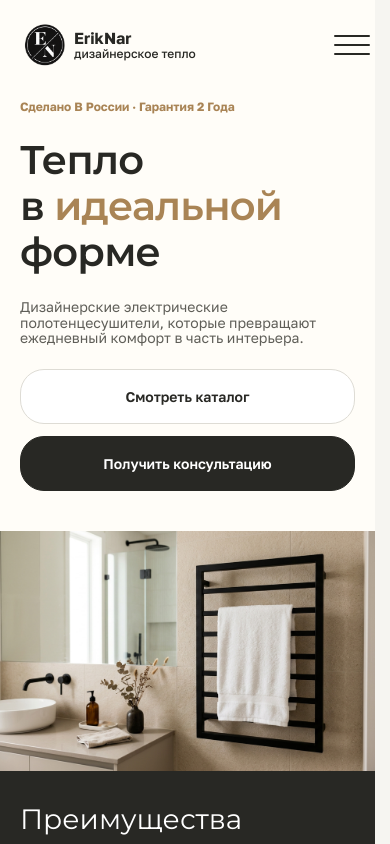
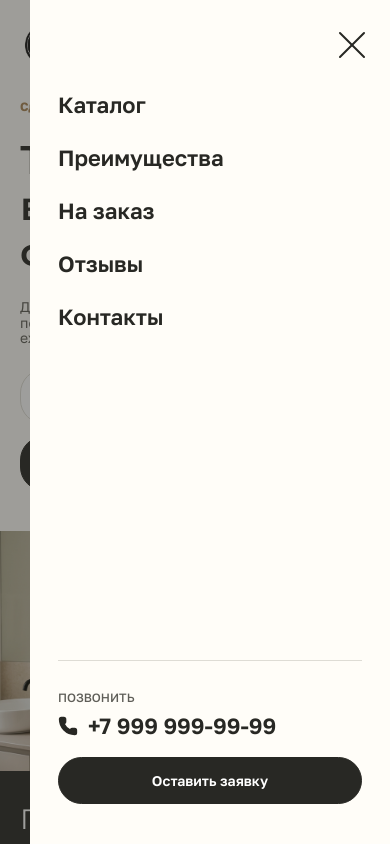
Before and after one commit to sonaCEO/ErikNar, a React (Vite) app in the folder apps/frontend/: page / in a window 390 px wide. Both pictures are taken after a click on the button "Открыть меню". Shown: the top 844 px of the page. Built offline with nearby package versions, Linux system fonts and the light colour scheme.

Commit message:
upd: create burger menu

```diff
--- a/apps/frontend/src/components/global/header/header.jsx
+++ b/apps/frontend/src/components/global/header/header.jsx
@@ -1,35 +1,84 @@
+import {useState} from "react";
 import clsx from "clsx";
+import {Phone} from "lucide-react";
+import {RemoveScroll} from "react-remove-scroll";
 import {useHeaderScroll} from "../../../hooks/use-header-scroll";
-import {navigation} from "./data.js";
+import {navigation, phone} from "./data.js";
 import LayoutContainer from "../../grid/layout-container/layout-container";
 import Logo from "../../global/logo/logo";
 import {Button} from "../../ui/button/button";
 import s from "./header.module.css";
 
+function NavLinks() {
+		return navigation.map((item) => (
+				<li key={item.id}>
+						<a href={item.url}>{item.name}</a>
+				</li>
+		));
+}
+
+function Cta() {
+		return <Button variant="black" size="md">Оставить заявку</Button>;
+}
+
 export default function Header() {
-		const {active, hidden} = useHeaderScroll();
+		const [menuOpen, setMenuOpen] = useState(false);
+		const {active, hidden} = useHeaderScroll({paused: menuOpen});
 
 		return (
-				<header className={clsx(s.header, active && s.active, hidden && s.hidden)}>
+				<header
+						className={clsx(
+								s.header,
+								menuOpen ? s.open : active && s.active,
+								!menuOpen && hidden && s.hidden,
+						)}
+				>
+						<div className={s.overlay} onClick={() => setMenuOpen(false)}/>
+
+						<RemoveScroll enabled={menuOpen} forwardProps>
+								<div className={s.drawer}>
+										<nav className={s.drawerNav} aria-label="Мобильная навигация">
+												<ul>
+														<NavLinks/>
+												</ul>
+										</nav>
+
+										<div className={s.drawerActions}>
+												<a className={s.phone} href={phone.href}>
+														<span className={s.phoneCaption}>Позвонить</span>
+														<span className={s.phoneValue}>
+																<Phone aria-hidden="true"/>
+																{phone.label}
+														</span>
+												</a>
+												<Cta/>
+										</div>
+								</div>
+						</RemoveScroll>
+
 						<LayoutContainer>
 								<div className={s.wrapper}>
 										<Logo/>
 
 										<nav className={s.nav} aria-label="Основная навигация">
 												<ul>
-														{navigation.map((item) => (
-																<li key={item.id}>
-																		<a href={item.url}>{item.name}</a>
-																</li>
-														))}
+														<NavLinks/>
 												</ul>
 										</nav>
 
 										<div className={s.actions}>
-												<Button variant="black" size="md">Оставить заявку</Button>
+												<Cta/>
 										</div>
 
-										<Button variant="burger"><span/></Button>
+										<Button
+												variant="burger"
+												className={s.burger}
+												aria-label={menuOpen ? "Закрыть меню" : "Открыть меню"}
+												aria-expanded={menuOpen}
+												onClick={() => setMenuOpen((open) => !open)}
+										>
+												<span/>
+										</Button>
 								</div>
 						</LayoutContainer>
 				</header>
--- a/apps/frontend/src/components/global/header/header.module.css
+++ b/apps/frontend/src/components/global/header/header.module.css
@@ -24,6 +24,10 @@
     transform: translateY(-100%);
 }
 
+.open {
+    transform: none;
+}
+
 .wrapper {
     position: relative;
     display: flex;
@@ -31,6 +35,119 @@
     align-items: center;
     gap: 24px;
     min-height: 48px;
+}
+
+.overlay {
+    position: fixed;
+    inset: 0;
+    z-index: 10;
+    background-color: color-mix(in srgb, var(--charcoal) 45%, transparent);
+    opacity: 0;
+    visibility: hidden;
+    pointer-events: none;
+    transition:
+        opacity ease var(--tr250),
+        visibility ease var(--tr250);
+
+    .open & {
+        opacity: 1;
+        visibility: visible;
+        pointer-events: auto;
+    }
+
+    @media (min-width: 1200px) {
+        display: none;
+    }
+}
+
+.drawer {
+    position: fixed;
+    top: 0;
+    right: 0;
+    bottom: 0;
+    z-index: 11;
+    display: flex;
+    flex-direction: column;
+    gap: 40px;
+    width: min(100vw, 360px);
+    padding: 88px 28px 40px;
+    overflow-x: hidden;
+    overflow-y: auto;
+    overscroll-behavior: contain;
+    -webkit-overflow-scrolling: touch;
+    background-color: var(--cream-soft);
+    transform: translateX(100%);
+    transition: transform ease var(--tr250);
+
+    .open & {
+        transform: translateX(0);
+    }
+
+    @media (min-width: 1200px) {
+        display: none;
+    }
+}
+
+.drawerNav {
+    ul {
+        display: flex;
+        flex-direction: column;
+        gap: 20px;
+        margin: 0;
+        padding: 0;
+    }
+}
+
+.drawerActions {
+    display: flex;
+    flex-direction: column;
+    gap: 18px;
+    margin-top: auto;
+    padding-top: 28px;
+    border-top: 1px solid var(--line);
+
+    :global(button) {
+        width: 100%;
+    }
+}
+
+.phone {
+    display: flex;
+    flex-direction: column;
+    gap: 6px;
+    color: var(--ink);
+    transition: color ease var(--tr250);
+
+    &:hover {
+        color: var(--copper);
+
+        .phoneCaption {
+            color: var(--copper);
+        }
+    }
+}
+
+.phoneCaption {
+    font-size: 12px;
+    font-weight: var(--fw-medium);
+    text-transform: uppercase;
+    color: var(--muted);
+    transition: color ease var(--tr250);
+}
+
+.phoneValue {
+    display: inline-flex;
+    align-items: center;
+    gap: 10px;
+    font-size: 22px;
+    font-weight: var(--fw-semibold);
+    line-height: 1.2;
+
+    :global(svg) {
+        width: 20px;
+        height: 20px;
+        flex-shrink: 0;
+    }
 }
 
 .nav {
@@ -42,7 +159,6 @@
         left: 50%;
         top: 50%;
         transform: translate(-50%, -50%);
-        z-index: 1;
     }
 
     ul {
@@ -51,13 +167,14 @@
         margin: 0;
         padding: 0;
     }
+}
 
-    a {
+.nav a,
+.drawerNav a {
     color: var(--ink);
     font-weight: var(--fw-semibold);
     font-size: 16px;
     position: relative;
-        white-space: nowrap;
 
     &::after {
         content: '';
@@ -75,6 +192,9 @@
         width: 100%;
     }
 }
+
+.drawerNav a {
+    font-size: 22px;
 }
 
 .actions {
@@ -86,3 +206,35 @@
         margin-left: auto;
     }
 }
+
+.burger {
+    position: relative;
+    z-index: 12;
+
+    span,
+    &::before,
+    &::after {
+        transition:
+            transform ease var(--tr250),
+            opacity ease var(--tr250),
+            top ease var(--tr250),
+            bottom ease var(--tr250);
+    }
+
+    .open & {
+        span {
+            opacity: 0;
+        }
+
+        &::before {
+            top: 50%;
+            transform: translateY(-50%) rotate(45deg);
+        }
+
+        &::after {
+            bottom: auto;
+            top: 50%;
+            transform: translateY(-50%) rotate(-45deg);
+        }
+    }
+}
```
Lines whose indentation alone changed are shown as unchanged.
